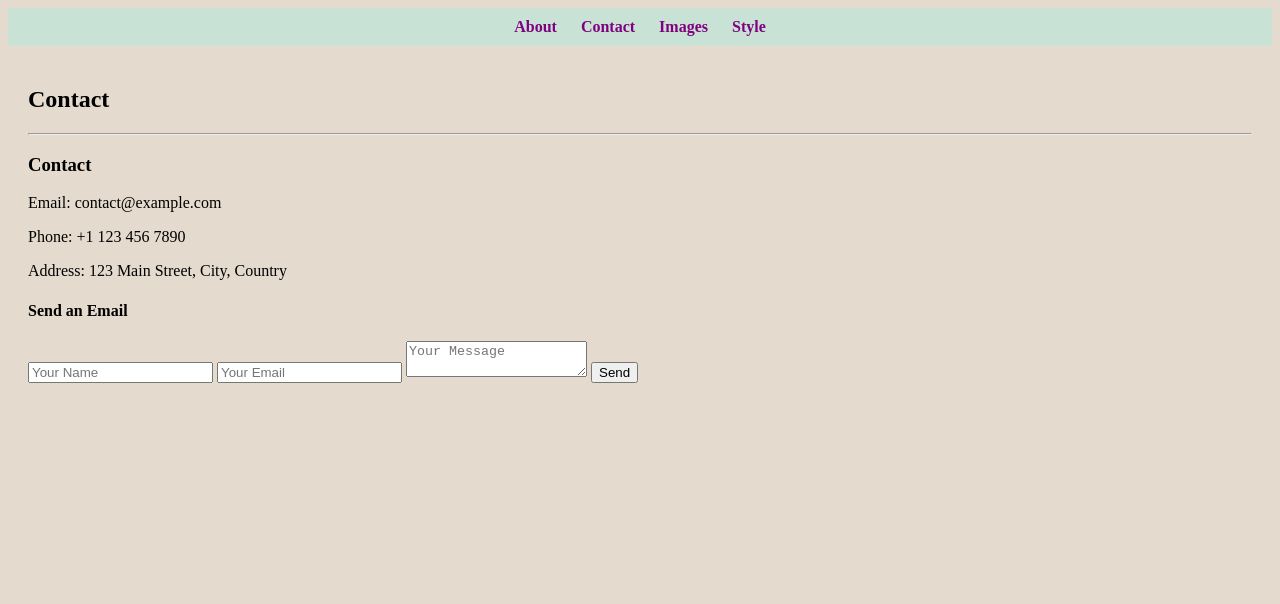
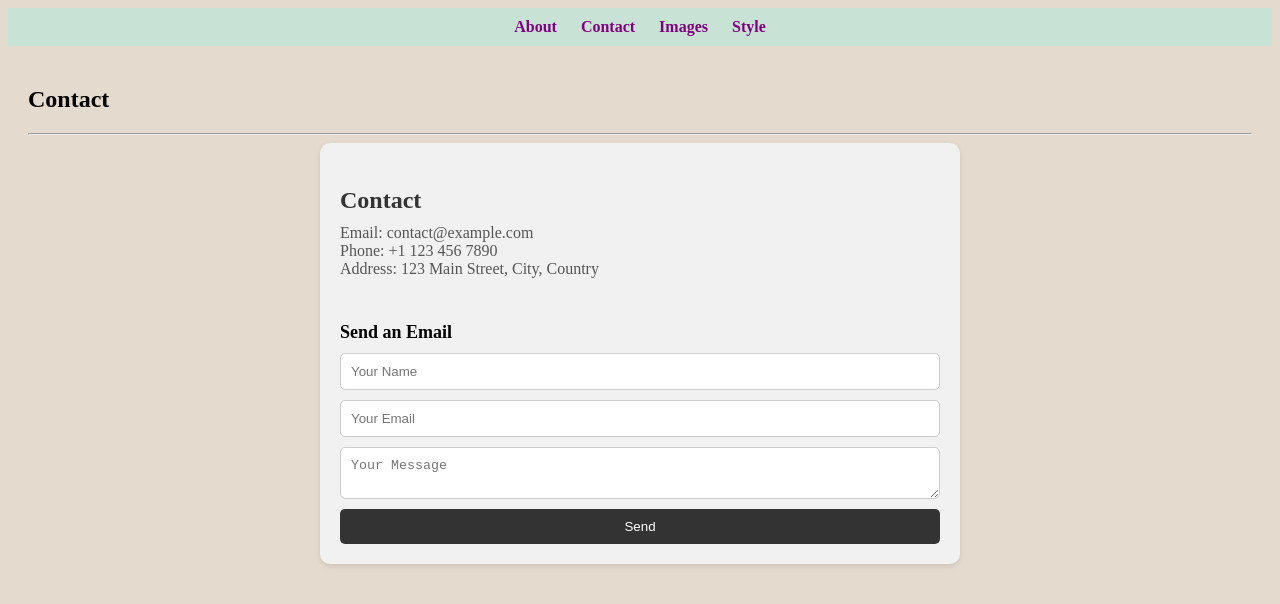
Before and after one commit to Dimpho-Mokoena/FortunateFeet, a plain HTML site: page index.html in a window 1280 px wide. Both pictures are taken after a click on the link "Contact". Drawn offline with Linux system fonts and the light colour scheme.

Commit message:
Update style.css

```diff
--- a/style.css
+++ b/style.css
@@ -1,4 +1,4 @@
-        .navbar {
+.navbar {
             background-color: rgb(200, 227, 213);
             padding: 10px;
             text-align: center;
@@ -120,3 +120,58 @@
   font-size: 16px;
   transform: rotateX(10deg);
 }
+.email-card {
+  background-color: #f1f1f1;
+  padding: 20px;
+  border-radius: 10px;
+  box-shadow: 0 2px 5px rgba(0, 0, 0, 0.1);
+  max-width: 600px;
+  margin: 0 auto;
+}
+
+.email-card h3 {
+  color: #333;
+  font-size: 24px;
+  margin-bottom: 10px;
+}
+
+.card-content {
+  display: flex;
+  flex-direction: column;
+  gap: 20px;
+}
+
+.contact-info p {
+  color: #555;
+  margin: 0;
+}
+
+.email-form h4 {
+  font-size: 18px;
+  margin-bottom: 10px;
+}
+
+.email-form form {
+  display: flex;
+  flex-direction: column;
+  gap: 10px;
+}
+
+.email-form input,
+.email-form textarea {
+  padding: 10px;
+  border-radius: 5px;
+  border: 1px solid #ccc;
+}
+
+.email-form button {
+  padding: 10px 20px;
+  background-color: #333;
+  color: #fff;
+  border: none;
+  border-radius: 5px;
+  cursor: pointer;
+}
+
+
+@import url("https://cdnjs.cloudflare.com/ajax/libs/font-awesome/5.15.3/css/all.min.css");
```
